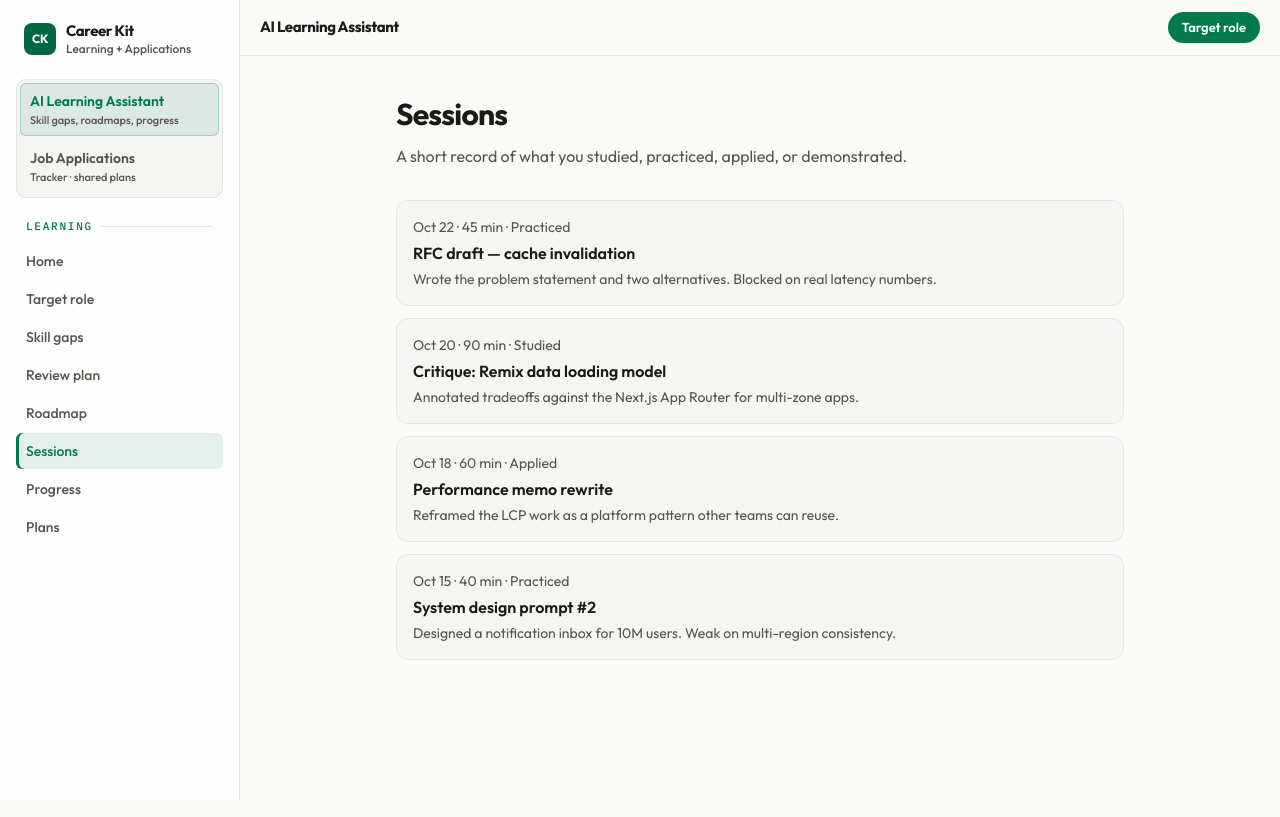
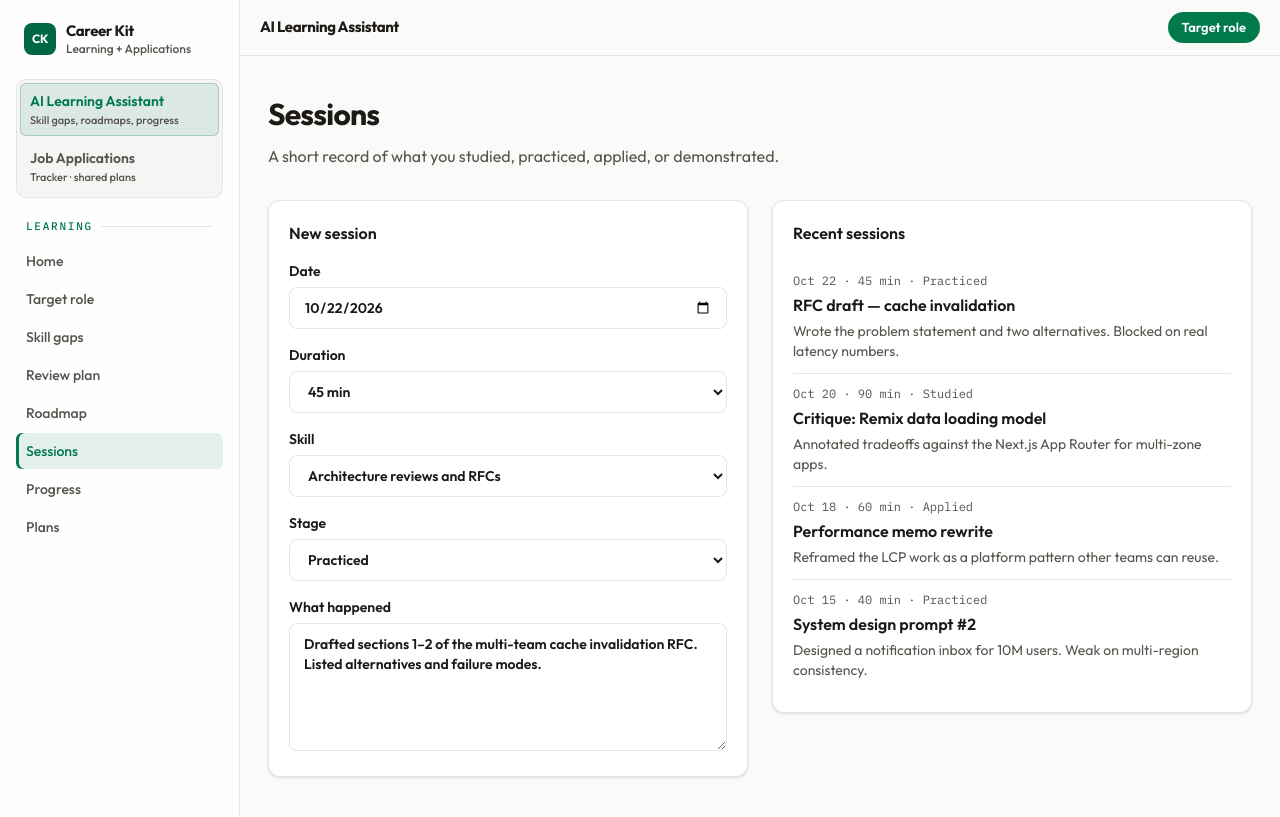
Before and after one commit to jappreetS/ai-learning-assistant, a Next.js app: page /sessions in a window 1280 px wide. Built offline with nearby package versions, Linux system fonts and the light colour scheme.

Commit message:
ALA-19: add the new session fields
New session and the recent list sit on white panels. The fields use the shared control from Target role.

https://jappreetsingh.atlassian.net/browse/ALA-19

```diff
--- a/src/app/(app)/sessions/page.tsx
+++ b/src/app/(app)/sessions/page.tsx
@@ -1,56 +1,8 @@
 import type { Metadata } from "next";
+import { SessionsScreen } from "@/components/sessions/SessionsScreen";
 
 export const metadata: Metadata = { title: "Sessions" };
 
-const sessions = [
-  {
-    date: "Oct 22",
-    duration: "45 min",
-    stage: "Practiced",
-    title: "RFC draft — cache invalidation",
-    note: "Wrote the problem statement and two alternatives. Blocked on real latency numbers.",
-  },
-  {
-    date: "Oct 20",
-    duration: "90 min",
-    stage: "Studied",
-    title: "Critique: Remix data loading model",
-    note: "Annotated tradeoffs against the Next.js App Router for multi-zone apps.",
-  },
-  {
-    date: "Oct 18",
-    duration: "60 min",
-    stage: "Applied",
-    title: "Performance memo rewrite",
-    note: "Reframed the LCP work as a platform pattern other teams can reuse.",
-  },
-  {
-    date: "Oct 15",
-    duration: "40 min",
-    stage: "Practiced",
-    title: "System design prompt #2",
-    note: "Designed a notification inbox for 10M users. Weak on multi-region consistency.",
-  },
-];
-
 export default function SessionsPage() {
-  return (
-    <main className="mx-auto w-full max-w-3xl px-5 py-8 sm:py-10">
-      <h1 className="text-3xl font-bold tracking-tight">Sessions</h1>
-      <p className="mt-3 max-w-xl text-muted">
-        A short record of what you studied, practiced, applied, or demonstrated.
-      </p>
-      <ol className="mt-8 flex flex-col gap-3">
-        {sessions.map((session) => (
-          <li key={session.title} className="rounded-xl border border-line bg-panel p-4">
-            <p className="text-sm text-muted">
-              {session.date} · {session.duration} · {session.stage}
-            </p>
-            <h2 className="mt-1 text-base font-semibold">{session.title}</h2>
-            <p className="mt-1 text-sm text-muted">{session.note}</p>
-          </li>
-        ))}
-      </ol>
-    </main>
-  );
+  return <SessionsScreen />;
 }
--- a/src/components/role/TargetRoleForm.tsx
+++ b/src/components/role/TargetRoleForm.tsx
@@ -2,6 +2,8 @@
 
 import { useState } from "react";
 import Link from "next/link";
+
+import { Field } from "@/components/ui/Field";
 
 const choices = [
   { id: "resume-jd", label: "Resume and job description" },
@@ -10,40 +12,6 @@ const choices = [
 ] as const;
 
 type Choice = (typeof choices)[number]["id"];
-
-function Field({
-  label,
-  value,
-  onChange,
-  multiline = false,
-}: {
-  label: string;
-  value: string;
-  onChange: (value: string) => void;
-  multiline?: boolean;
-}) {
-  const className =
-    "mt-1.5 w-full rounded-lg border border-line bg-surface px-3.5 py-2.5 text-sm outline-none focus:border-rail focus:shadow-[0_0_0_3px_color-mix(in_oklab,var(--rail)_12%,transparent)]";
-
-  return (
-    <label className="block text-sm font-semibold">
-      {label}
-      {multiline ? (
-        <textarea
-          className={`${className} min-h-32`}
-          value={value}
-          onChange={(event) => onChange(event.target.value)}
-        />
-      ) : (
-        <input
-          className={className}
-          value={value}
-          onChange={(event) => onChange(event.target.value)}
-        />
-      )}
-    </label>
-  );
-}
 
 export function TargetRoleForm() {
   const [choice, setChoice] = useState<Choice>("resume-jd");
@@ -113,19 +81,12 @@ export function TargetRoleForm() {
               onChange={setWrittenSkills}
               multiline
             />
-            <label className="block text-sm font-semibold">
-              Current level
-              <select
-                className="mt-1.5 w-full rounded-lg border border-line bg-surface px-3.5 py-2.5 text-sm outline-none focus:border-rail focus:shadow-[0_0_0_3px_color-mix(in_oklab,var(--rail)_12%,transparent)]"
-                value={level}
-                onChange={(event) => setLevel(event.target.value)}
-              >
-                <option>Mid</option>
-                <option>Senior</option>
-                <option>Staff</option>
-                <option>Principal</option>
-              </select>
-            </label>
+            <Field
+              label="Current level"
+              value={level}
+              onChange={setLevel}
+              options={["Mid", "Senior", "Staff", "Principal"]}
+            />
           </div>
         )}
         <Link
--- /dev/null
+++ b/src/components/sessions/SessionsScreen.tsx
@@ -0,0 +1,105 @@
+"use client";
+
+import { useState } from "react";
+import { Field } from "@/components/ui/Field";
+
+const sessions = [
+  {
+    date: "Oct 22",
+    duration: "45 min",
+    stage: "Practiced",
+    title: "RFC draft — cache invalidation",
+    note: "Wrote the problem statement and two alternatives. Blocked on real latency numbers.",
+  },
+  {
+    date: "Oct 20",
+    duration: "90 min",
+    stage: "Studied",
+    title: "Critique: Remix data loading model",
+    note: "Annotated tradeoffs against the Next.js App Router for multi-zone apps.",
+  },
+  {
+    date: "Oct 18",
+    duration: "60 min",
+    stage: "Applied",
+    title: "Performance memo rewrite",
+    note: "Reframed the LCP work as a platform pattern other teams can reuse.",
+  },
+  {
+    date: "Oct 15",
+    duration: "40 min",
+    stage: "Practiced",
+    title: "System design prompt #2",
+    note: "Designed a notification inbox for 10M users. Weak on multi-region consistency.",
+  },
+];
+
+const panelClass = "rounded-xl border border-line bg-surface p-5 shadow-sm";
+
+export function SessionsScreen() {
+  const [date, setDate] = useState("2026-10-22");
+  const [duration, setDuration] = useState("45 min");
+  const [skill, setSkill] = useState("Architecture reviews and RFCs");
+  const [stage, setStage] = useState("Practiced");
+  const [note, setNote] = useState(
+    "Drafted sections 1–2 of the multi-team cache invalidation RFC. Listed alternatives and failure modes.",
+  );
+
+  return (
+    <main className="mx-auto w-full max-w-5xl px-5 py-8 sm:py-10">
+      <h1 className="text-3xl font-bold tracking-tight">Sessions</h1>
+      <p className="mt-3 max-w-xl text-muted">
+        A short record of what you studied, practiced, applied, or demonstrated.
+      </p>
+      <div className="mt-8 grid items-start gap-6 lg:grid-cols-2">
+        <section className={panelClass}>
+          <h2 className="text-base font-semibold">New session</h2>
+          <div className="mt-4 flex flex-col gap-4">
+            <Field label="Date" type="date" value={date} onChange={setDate} />
+            <Field
+              label="Duration"
+              value={duration}
+              onChange={setDuration}
+              options={["25 min", "45 min", "90 min", "2+ hours"]}
+            />
+            <Field
+              label="Skill"
+              value={skill}
+              onChange={setSkill}
+              options={[
+                "Frontend system design",
+                "Architecture reviews and RFCs",
+                "Design system governance",
+                "Accessibility program leadership",
+              ]}
+            />
+            <Field
+              label="Stage"
+              value={stage}
+              onChange={setStage}
+              options={["Studied", "Practiced", "Applied", "Demonstrated"]}
+            />
+            <Field label="What happened" value={note} onChange={setNote} multiline />
+          </div>
+        </section>
+        <section className={panelClass}>
+          <h2 className="text-base font-semibold">Recent sessions</h2>
+          <ol className="mt-4">
+            {sessions.map((session) => (
+              <li
+                key={session.title}
+                className="border-b border-line py-3 last:border-b-0"
+              >
+                <p className="font-mono text-xs text-muted">
+                  {session.date} · {session.duration} · {session.stage}
+                </p>
+                <h3 className="mt-1 text-base font-semibold">{session.title}</h3>
+                <p className="mt-1 text-sm text-muted">{session.note}</p>
+              </li>
+            ))}
+          </ol>
+        </section>
+      </div>
+    </main>
+  );
+}
--- /dev/null
+++ b/src/components/ui/Field.tsx
@@ -0,0 +1,48 @@
+export function Field({
+  label,
+  value,
+  onChange,
+  multiline = false,
+  options,
+  type = "text",
+}: {
+  label: string;
+  value: string;
+  onChange: (value: string) => void;
+  multiline?: boolean;
+  options?: string[];
+  type?: string;
+}) {
+  const className =
+    "mt-1.5 w-full rounded-lg border border-line bg-surface px-3.5 py-2.5 text-sm outline-none focus:border-rail focus:shadow-[0_0_0_3px_color-mix(in_oklab,var(--rail)_12%,transparent)]";
+
+  return (
+    <label className="block text-sm font-semibold">
+      {label}
+      {options ? (
+        <select
+          className={className}
+          value={value}
+          onChange={(event) => onChange(event.target.value)}
+        >
+          {options.map((option) => (
+            <option key={option}>{option}</option>
+          ))}
+        </select>
+      ) : multiline ? (
+        <textarea
+          className={`${className} min-h-32`}
+          value={value}
+          onChange={(event) => onChange(event.target.value)}
+        />
+      ) : (
+        <input
+          type={type}
+          className={className}
+          value={value}
+          onChange={(event) => onChange(event.target.value)}
+        />
+      )}
+    </label>
+  );
+}
```
